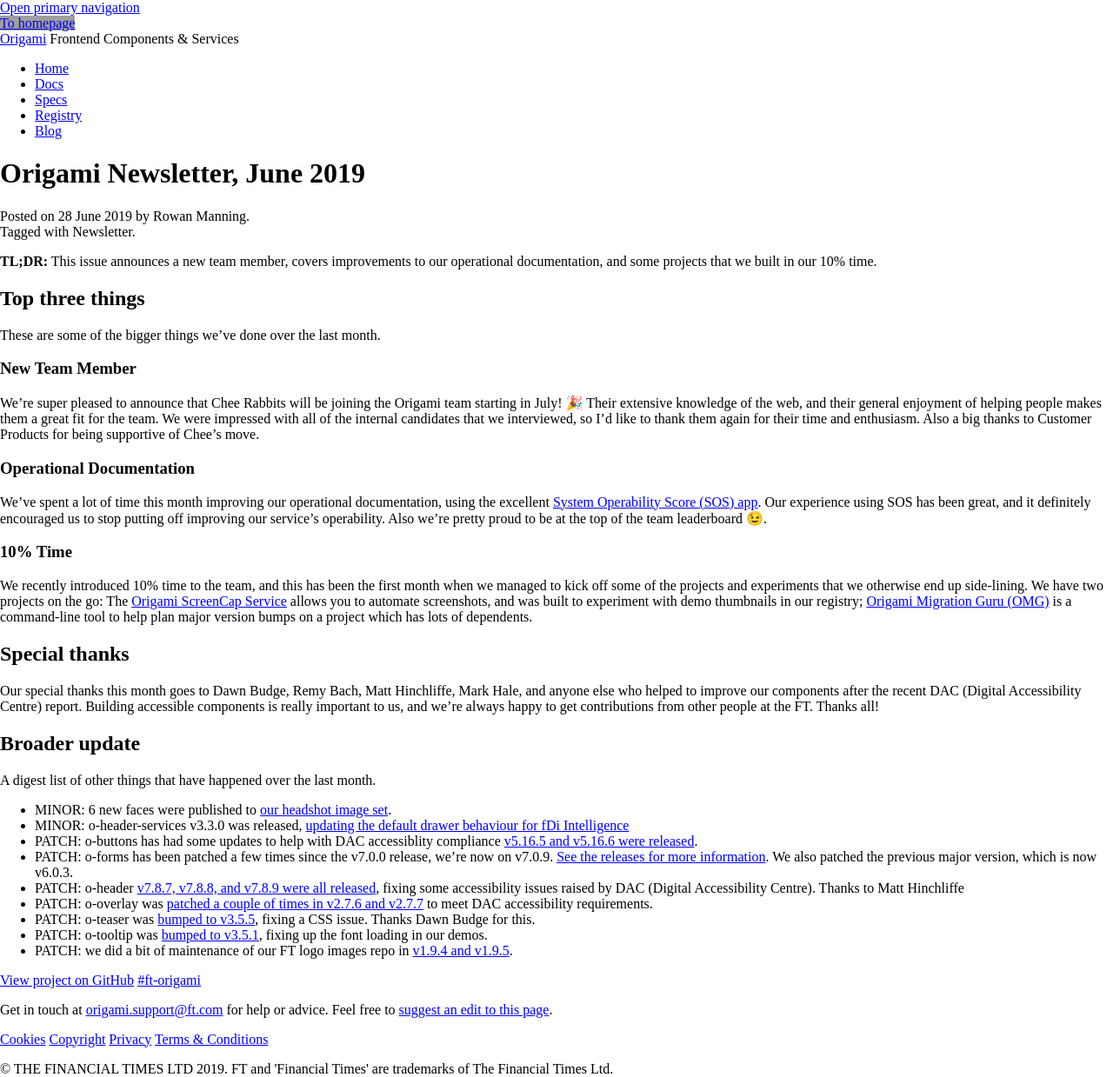
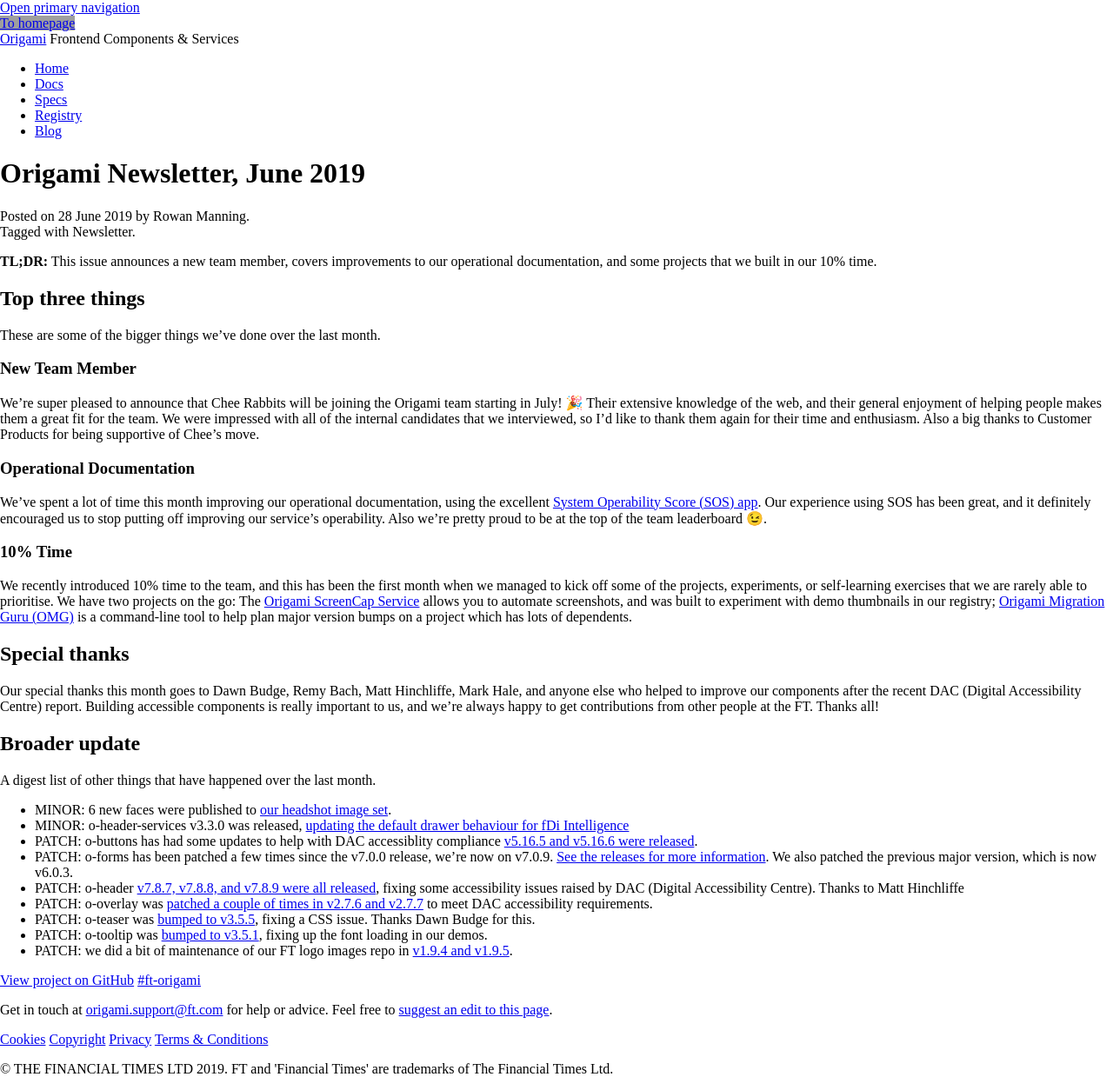
Before and after one commit to Financial-Times/origami-website, a Jekyll site: the page built from _posts/2019-06-28-newsletter.md, in a window 1280 px wide. Shown: the whole page at 87% size. Built offline with Jekyll 4.4.1, drawn with Linux system fonts in a browser that asks for light colours; a style sheet for code colours, icons or effects is not loaded; grey boxes are pictures that could not be loaded.

Commit message:
Reword the 10% time section a bit

```diff
--- a/_emails/newsletter-2019-06.html
+++ b/_emails/newsletter-2019-06.html
@@ -38,7 +38,7 @@ We've spent a lot of time this month improving our operational documentation, us
 {% include email/h3.html content="10% Time" %}
 {% capture text %}
 
-We recently introduced 10% time to the team, and this has been the first month when we managed to kick off some of the projects and experiments that we otherwise end up side-lining. We have two projects on the go: The [Origami ScreenCap Service](https://origami-screencap.ft.com/v1) allows you to automate screenshots, and was built to experiment with demo thumbnails in our registry; [Origami Migration Guru (OMG)](https://github.com/Financial-Times/origami-migration-guru) is a command-line tool to help plan major version bumps on a project which has lots of dependents.
+We recently introduced 10% time to the team, and this has been the first month when we managed to kick off some of the projects, experiments, or self-learning exercises that we are rarely able to prioritise. We have two projects on the go: The [Origami ScreenCap Service](https://origami-screencap.ft.com/v1) allows you to automate screenshots, and was built to experiment with demo thumbnails in our registry; [Origami Migration Guru (OMG)](https://github.com/Financial-Times/origami-migration-guru) is a command-line tool to help plan major version bumps on a project which has lots of dependents.
 
 {% endcapture %}
 {% include email/markdown.html content=text %}
--- a/_posts/2019-06-28-newsletter.md
+++ b/_posts/2019-06-28-newsletter.md
@@ -22,7 +22,7 @@ We've spent a lot of time this month improving our operational documentation, us
 
 ### 10% Time
 
-We recently introduced 10% time to the team, and this has been the first month when we managed to kick off some of the projects and experiments that we otherwise end up side-lining. We have two projects on the go: The [Origami ScreenCap Service](https://origami-screencap.ft.com/v1) allows you to automate screenshots, and was built to experiment with demo thumbnails in our registry; [Origami Migration Guru (OMG)](https://github.com/Financial-Times/origami-migration-guru) is a command-line tool to help plan major version bumps on a project which has lots of dependents.
+We recently introduced 10% time to the team, and this has been the first month when we managed to kick off some of the projects, experiments, or self-learning exercises that we are rarely able to prioritise. We have two projects on the go: The [Origami ScreenCap Service](https://origami-screencap.ft.com/v1) allows you to automate screenshots, and was built to experiment with demo thumbnails in our registry; [Origami Migration Guru (OMG)](https://github.com/Financial-Times/origami-migration-guru) is a command-line tool to help plan major version bumps on a project which has lots of dependents.
 
 ## Special thanks
 
```
